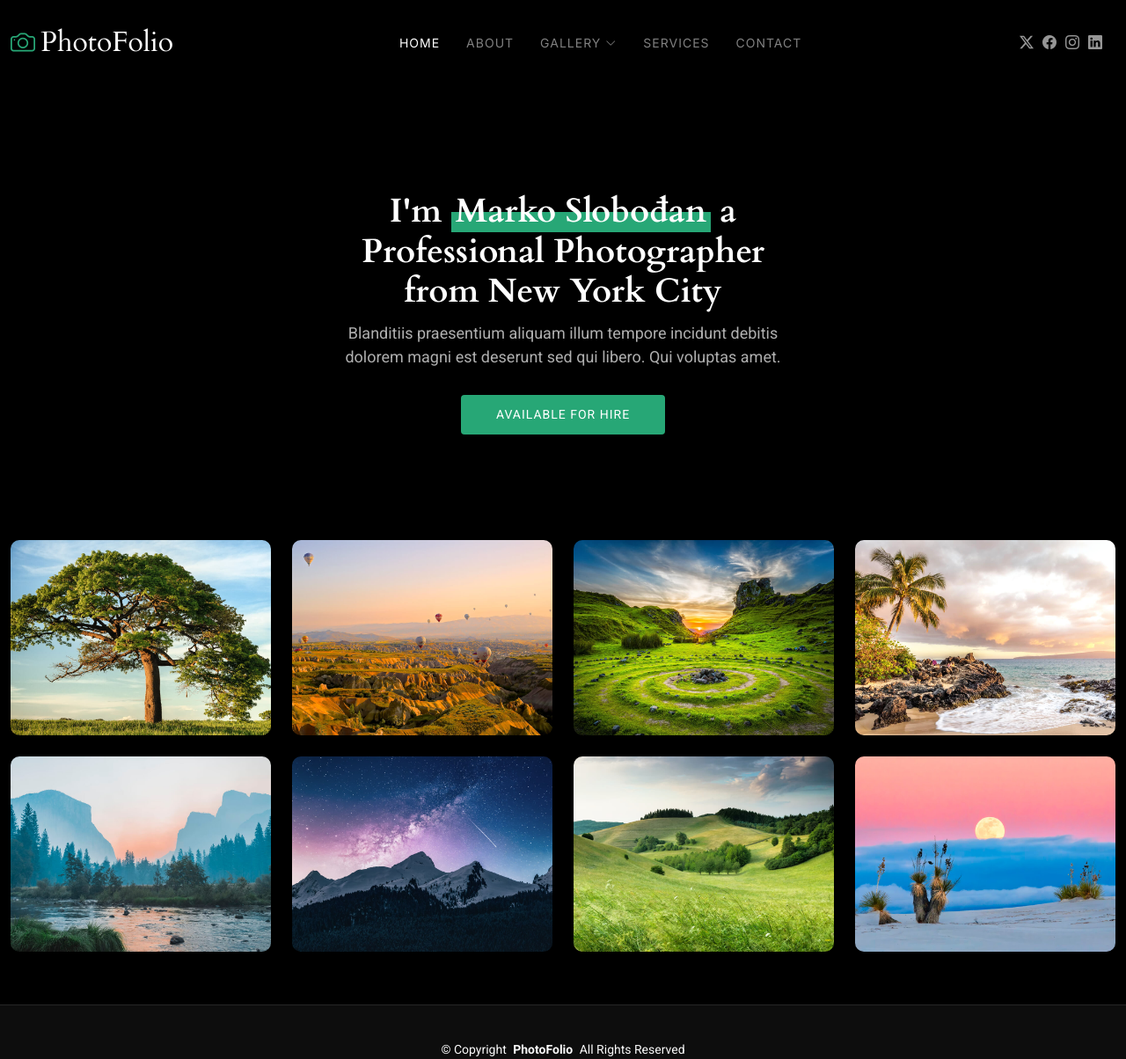
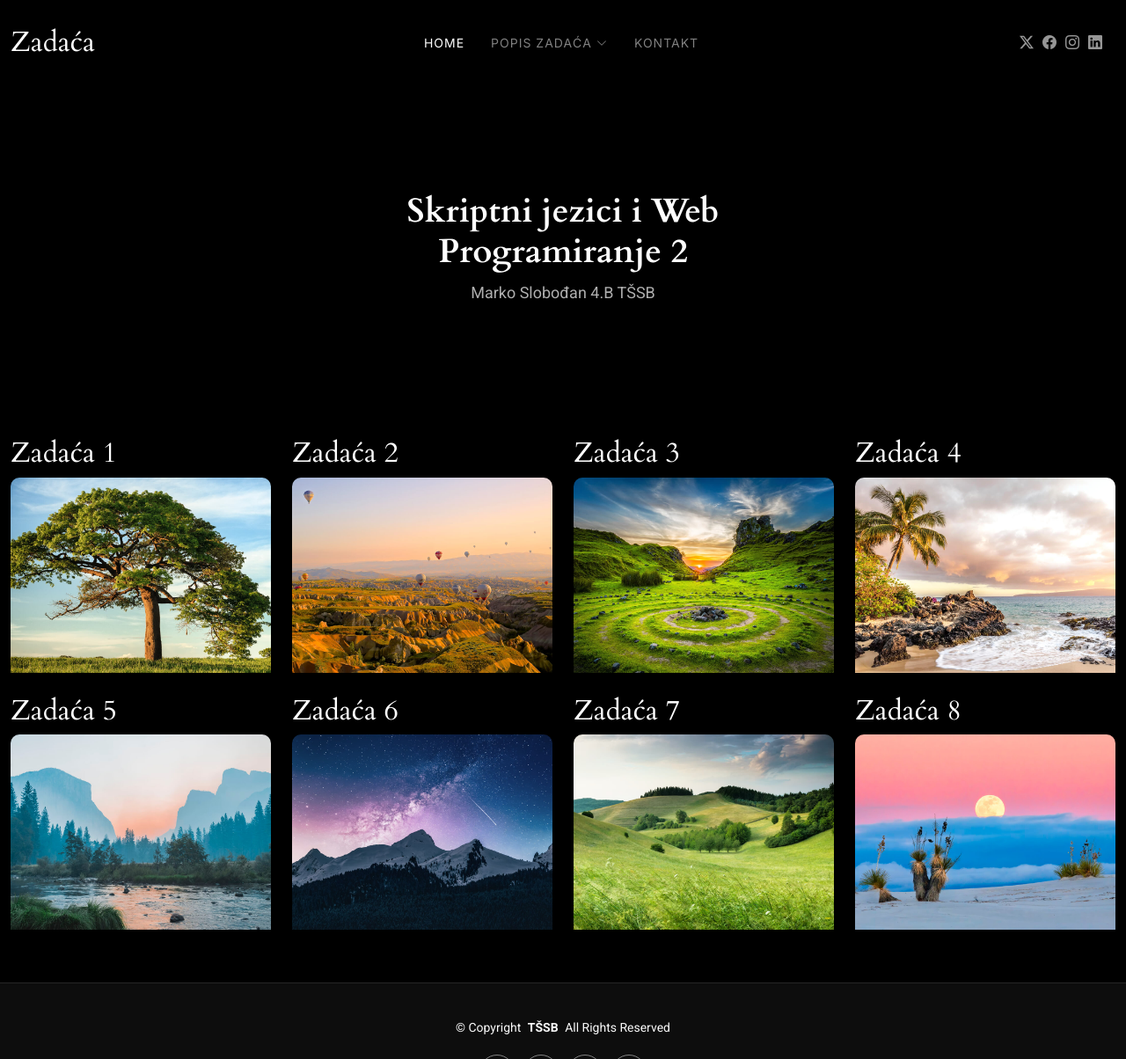
Before and after one commit to MarkoSlobodjan/sjwp2_markoslobodjan, a plain HTML site: page index.html in a window 1280 px wide. Shown: the top 1204 px of the page at 88% size. Drawn offline with Linux system fonts and the light colour scheme.

Commit message:
Zadaca Page github

```diff
--- a/index.html
+++ b/index.html
@@ -44,35 +44,27 @@
       <a href="index.html" class="logo d-flex align-items-center me-auto me-xl-0">
         <!-- Uncomment the line below if you also wish to use an image logo -->
         <!-- <img src="assets/img/logo.png" alt=""> -->
-        <i class="bi bi-camera"></i>
-        <h1 class="sitename">PhotoFolio</h1>
+        <!-- <i class="bi bi-camera"></i> -->
+        <h1 class="sitename">Zadaća</h1>
       </a>
 
       <nav id="navmenu" class="navmenu">
         <ul>
           <li><a href="index.html" class="active">Home<br></a></li>
-          <li><a href="about.html">About</a></li>
-          <li class="dropdown"><a href="gallery.html"><span>Gallery</span> <i class="bi bi-chevron-down toggle-dropdown"></i></a>
+          <!-- <li><a href="about.html">About</a></li> -->
+          <li class="dropdown"><a href="gallery.html"><span>Popis zadaća</span> <i class="bi bi-chevron-down toggle-dropdown"></i></a>
             <ul>
-              <li><a href="gallery.html">Nature</a></li>
-              <li><a href="gallery.html">People</a></li>
-              <li><a href="gallery.html">Architecture</a></li>
-              <li><a href="gallery.html">Animals</a></li>
-              <li><a href="gallery.html">Sports</a></li>
-              <li><a href="gallery.html">Travel</a></li>
-              <li class="dropdown"><a href="#"><span>Deep Dropdown</span> <i class="bi bi-chevron-down toggle-dropdown"></i></a>
-                <ul>
-                  <li><a href="#">Deep Dropdown 1</a></li>
-                  <li><a href="#">Deep Dropdown 2</a></li>
-                  <li><a href="#">Deep Dropdown 3</a></li>
-                  <li><a href="#">Deep Dropdown 4</a></li>
-                  <li><a href="#">Deep Dropdown 5</a></li>
-                </ul>
-              </li>
+              <li><a href="">Zadaća 1</a></li>
+              <li><a href="">Zadaća 2</a></li>
+              <li><a href="">Zadaća 3</a></li>
+              <li><a href="">Zadaća 4</a></li>
+              <li><a href="">Zadaća 5</a></li>
+              <li><a href="">Zadaća 6</a></li>
+
             </ul>
           </li>
-          <li><a href="services.html">Services</a></li>
-          <li><a href="contact.html">Contact</a></li>
+          <!-- <li><a href="services.html">Services</a></li> -->
+          <li><a href="contact.html">Kontakt</a></li>
         </ul>
         <i class="mobile-nav-toggle d-xl-none bi bi-list"></i>
       </nav>
@@ -95,9 +87,9 @@
       <div class="container">
         <div class="row justify-content-center">
           <div class="col-lg-6 text-center" data-aos="fade-up" data-aos-delay="100">
-            <h2><span>I'm </span><span class="underlight">Marko Slobođan</span> a Professional<span> Photographer from New York City</span></h2>
-            <p>Blanditiis praesentium aliquam illum tempore incidunt debitis dolorem magni est deserunt sed qui libero. Qui voluptas amet.</p>
-            <a href="contact.html" class="btn-get-started">Available for Hire<br></a>
+            <h2>Skriptni jezici i Web Programiranje 2</h2>
+            <p>Marko Slobođan 4.B TŠSB</p>
+            <!-- <a href="contact.html" class="btn-get-started">Available for Hire<br></a> -->
           </div>
         </div>
       </div>
@@ -105,13 +97,14 @@
     </section><!-- /Hero Section -->
 
     <!-- Gallery Section -->
+     <!-- ZADAĆE -->
     <section id="gallery" class="gallery section">
 
       <div class="container-fluid" data-aos="fade-up" data-aos-delay="100">
 
         <div class="row gy-4 justify-content-center">
-
           <div class="col-xl-3 col-lg-4 col-md-6">
+            <h2>Zadaća 1</h2>
             <div class="gallery-item h-100">
               <img src="assets/img/gallery/gallery-1.jpg" class="img-fluid" alt="">
               <div class="gallery-links d-flex align-items-center justify-content-center">
@@ -122,6 +115,7 @@
           </div><!-- End Gallery Item -->
 
           <div class="col-xl-3 col-lg-4 col-md-6">
+             <h2>Zadaća 2</h2>
             <div class="gallery-item h-100">
               <img src="assets/img/gallery/gallery-2.jpg" class="img-fluid" alt="">
               <div class="gallery-links d-flex align-items-center justify-content-center">
@@ -132,6 +126,7 @@
           </div><!-- End Gallery Item -->
 
           <div class="col-xl-3 col-lg-4 col-md-6">
+             <h2>Zadaća 3</h2>
             <div class="gallery-item h-100">
               <img src="assets/img/gallery/gallery-3.jpg" class="img-fluid" alt="">
               <div class="gallery-links d-flex align-items-center justify-content-center">
@@ -142,6 +137,7 @@
           </div><!-- End Gallery Item -->
 
           <div class="col-xl-3 col-lg-4 col-md-6">
+             <h2>Zadaća 4</h2>
             <div class="gallery-item h-100">
               <img src="assets/img/gallery/gallery-4.jpg" class="img-fluid" alt="">
               <div class="gallery-links d-flex align-items-center justify-content-center">
@@ -152,6 +148,7 @@
           </div><!-- End Gallery Item -->
 
           <div class="col-xl-3 col-lg-4 col-md-6">
+             <h2>Zadaća 5</h2>
             <div class="gallery-item h-100">
               <img src="assets/img/gallery/gallery-5.jpg" class="img-fluid" alt="">
               <div class="gallery-links d-flex align-items-center justify-content-center">
@@ -162,6 +159,7 @@
           </div><!-- End Gallery Item -->
 
           <div class="col-xl-3 col-lg-4 col-md-6">
+             <h2>Zadaća 6</h2>
             <div class="gallery-item h-100">
               <img src="assets/img/gallery/gallery-6.jpg" class="img-fluid" alt="">
               <div class="gallery-links d-flex align-items-center justify-content-center">
@@ -172,6 +170,7 @@
           </div><!-- End Gallery Item -->
 
           <div class="col-xl-3 col-lg-4 col-md-6">
+             <h2>Zadaća 7</h2>
             <div class="gallery-item h-100">
               <img src="assets/img/gallery/gallery-7.jpg" class="img-fluid" alt="">
               <div class="gallery-links d-flex align-items-center justify-content-center">
@@ -182,6 +181,7 @@
           </div><!-- End Gallery Item -->
 
           <div class="col-xl-3 col-lg-4 col-md-6">
+             <h2>Zadaća 8</h2>
             <div class="gallery-item h-100">
               <img src="assets/img/gallery/gallery-8-2.jpg" class="img-fluid" alt="">
               <div class="gallery-links d-flex align-items-center justify-content-center">
@@ -203,7 +203,7 @@
 
     <div class="container">
       <div class="copyright text-center ">
-        <p>© <span>Copyright</span> <strong class="px-1 sitename">PhotoFolio</strong> <span>All Rights Reserved</span></p>
+        <p>© <span>Copyright</span> <strong class="px-1 sitename">TŠSB</strong> <span>All Rights Reserved</span></p>
       </div>
       <div class="social-links d-flex justify-content-center">
         <a href=""><i class="bi bi-twitter-x"></i></a>
@@ -216,7 +216,7 @@
         <!-- You can delete the links only if you've purchased the pro version. -->
         <!-- Licensing information: https://bootstrapmade.com/license/ -->
         <!-- Purchase the pro version with working PHP/AJAX contact form: [buy-url] -->
-        Designed by <a href="https://bootstrapmade.com/">BootstrapMade</a> Distributed by <a href="https://themewagon.com">ThemeWagon</a>
+        Izradio Marko Slobođan
       </div>
     </div>
 
```
Also changed, not shown: contact.html (+30 -38 lines).
